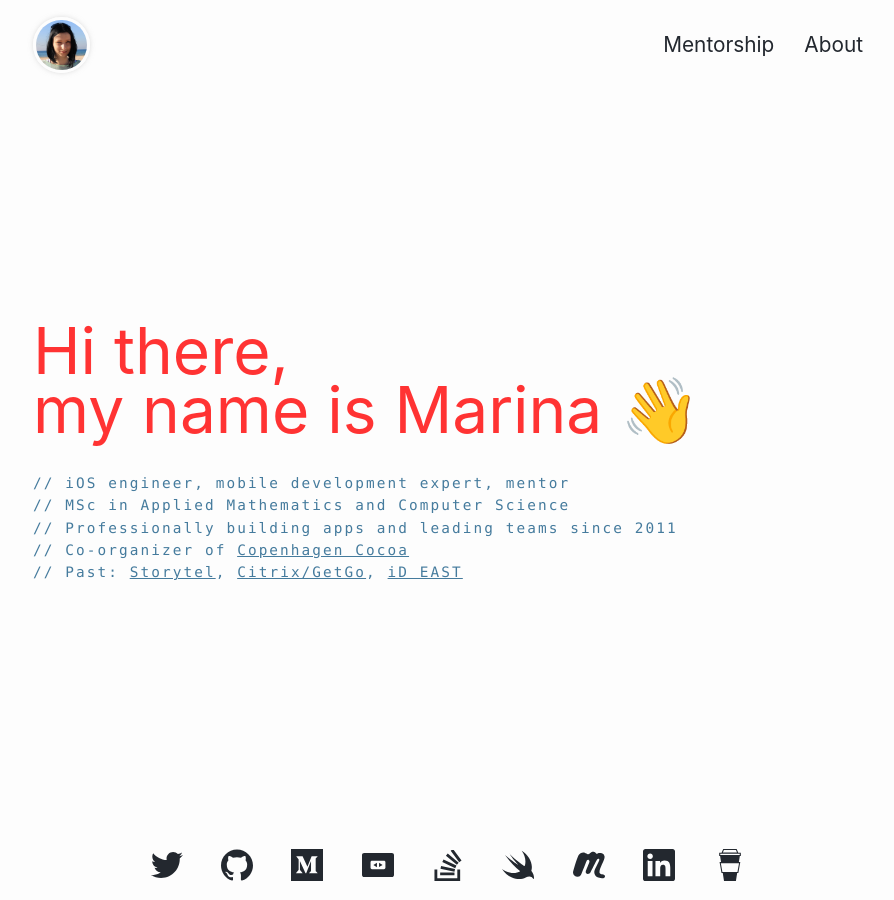
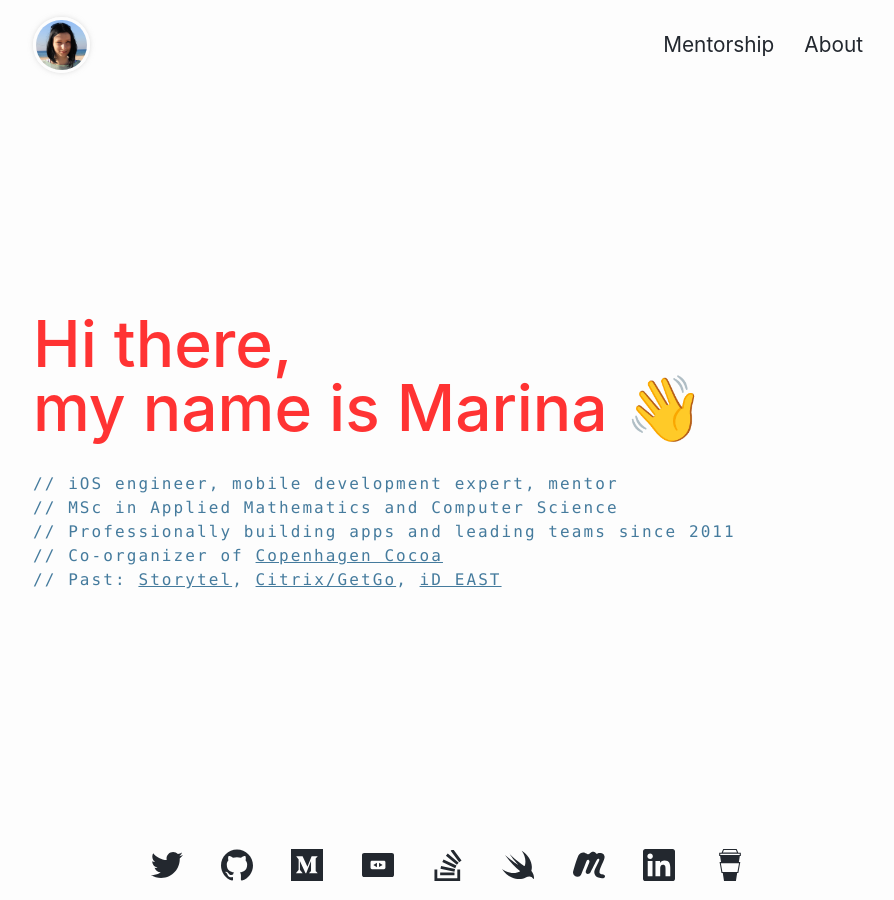
Before and after one commit to hybridcattt/hybridcattt.com, a Jekyll site: the page built from index.html, in a window 1280 px wide. Shown: the whole page, without its empty margins (192-1086 px from the left). Built offline with Jekyll 4.4.1, drawn with Linux system fonts in a browser that asks for light colours.

Commit message:
Home page layout

```diff
--- a/assets/pages/index.scss
+++ b/assets/pages/index.scss
@@ -1,73 +1,45 @@
-/***** Styles *****/
 div.main_page {
+
 	height: 100%;
 	padding: 0;
 	margin: 0;
-	display: -webkit-box;
-	display: -moz-box;
-	display: -ms-flexbox;
-	display: -webkit-flex;
   display: flex;
+
 	flex-direction: column;
-	align-items: flex-start;
-	justify-content: justify;
-}
-main.container {
-    padding: 0;
-    margin: 0;
-    display: -webkit-box;
-    display: -moz-box;
-    display: -ms-flexbox;
-    display: -webkit-flex;
-    display: flex;
-		flex-grow: 1;
-    align-items: center;
+	align-items: stretch;
   justify-content: center;
-}
-main.container section.content {
-	display: flex;
-	flex-direction: column;
-	align-items: left;
-	justify-content: flex-start;
-	padding: 2rem 0px;
-}
-main.container section.content h1 {
-	color: $brand-color;
-	font-size: 4rem;
-	padding: 0;
-	-webkit-margin-after: 0.5em;
-	// font-family: "Helvetica Neue", Helvetica, Arial, Sans-Serif;
-	font-style: normal;
-	text-align: left;
-}
-main.container section.content p {
+
+  p {
     color: $subtitle-color;
-	font-size: 0.9rem;
-	line-height: 1.4rem;
+	  font-size: 1rem;
+	  line-height: 1.5rem;
 	  letter-spacing: 0.13rem;
 	  font-family: "Menlo", monospace;
 	  font-style: normal;
     font-weight: 400;
-}
-main.container section.content p a {
+
+    a {
       color: $subtitle-color;
       text-decoration: underline;
     }
 
-/***** Responsiveness *****/
-@media all and (max-width: 800px) {
-
-	main.container section.content p {
-		font-size: 1.2rem;
+    @media all and (max-width: $on-medium) {
+      font-size: 1rem;
       line-height: 1.4rem;
     }
-
-}
-@media all and (max-width: 480px) {
-
-	main.container section.content p {
-		font-size: 1.2rem;
-		line-height: 1.4rem;
   }
 
+  h1 {
+    color: $brand-color;
+    font-size: 4rem;
+    padding: 0;
+    margin-bottom: 0.5em;
+    font-style: normal;
+    font-weight: 500;
+    line-height: 1;
+
+    @media all and (max-width: $on-medium) {
+      font-size: 2.5rem;
     }
+  }
+}
--- a/index.html
+++ b/index.html
@@ -7,12 +7,7 @@
 ---
 
 <div class="main_page">
-
-  <main class="container">
-
-    <section class="content">
-
-      <h1 class="hello" style="line-height: 0.93;">Hi there, <br>my name is Marina 👋</h1>
+  <h1>Hi there, <br>my name is Marina 👋</h1>
   <p>
     // iOS engineer, mobile development expert, mentor<br>
     // MSc in Applied Mathematics and Computer Science<br>
@@ -24,8 +19,4 @@
     <a href="https://get.gotoassist.com" target="_blank" onclick='handleOutboundLinkClick(this)'>Citrix/GetGo</a>,
     <a href="https://id-east.ru" target="_blank" onclick='handleOutboundLinkClick(this)'>iD EAST</a>
   </p>
-    </section>
-  </main>
-
-
 </div>
```
Lines whose indentation alone changed are shown as unchanged.
